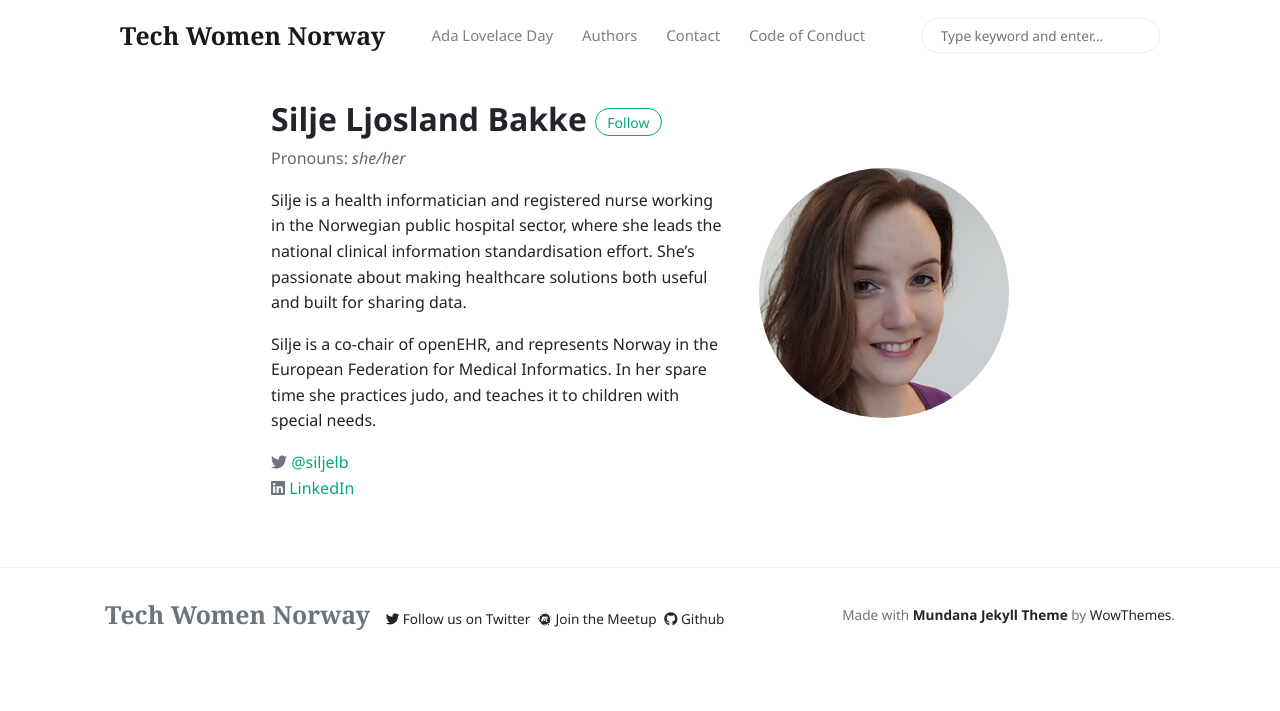
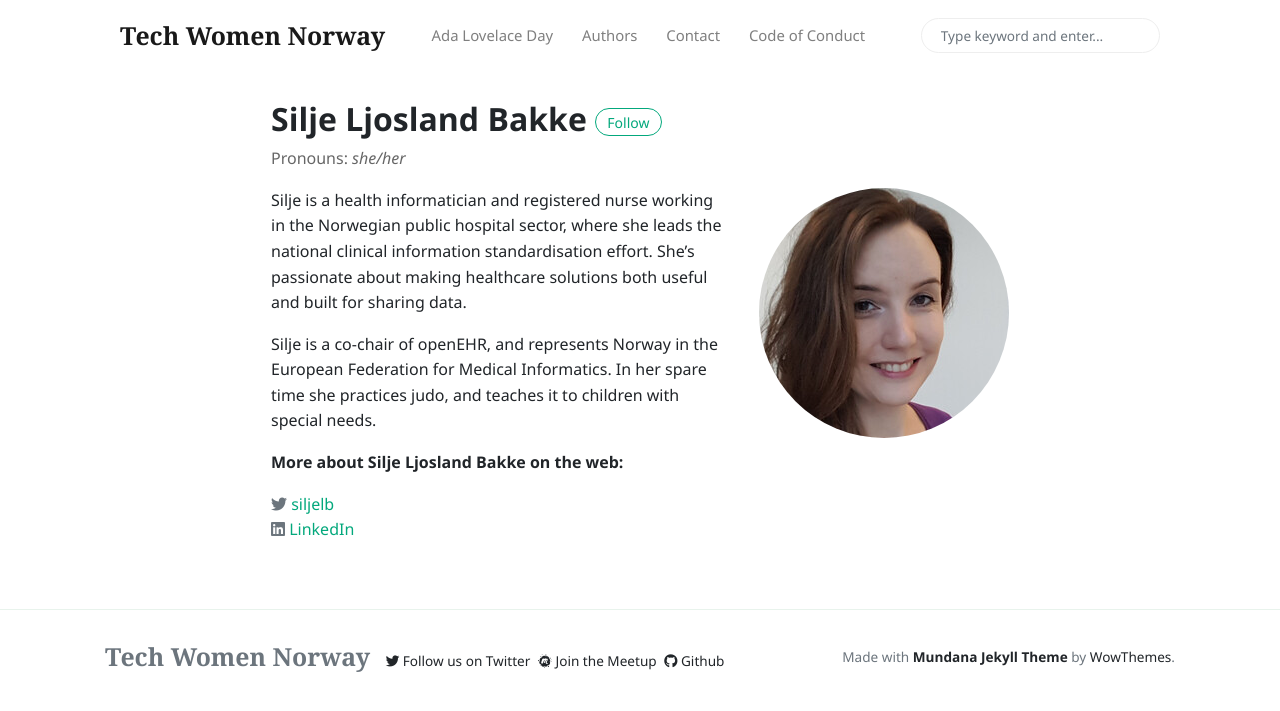
Before and after one commit to tech-women/tech-women.github.io, a Jekyll site: the page built from _pages/speakers/silje-ljosland-bakke.md, in a window 1280 px wide. Shown: the top 711 px of the page. Built offline with Jekyll 4.4.1, drawn with Linux system fonts in a browser that asks for light colours; nearby versions of some CDN libraries.

```diff
--- a/_layouts/speaker.html
+++ b/_layouts/speaker.html
@@ -19,15 +19,36 @@ layout: default
     <p><a href="{{ speaker.site }}">{{ speaker.site }}</a></p>
     {% endif %} {{ speaker.bio | markdownify }}
 
+    <p><strong>More about {{ speaker.name }} on the web:</strong></p>
     <p>
+      {% if speaker.website %}
+      <a
+              target="_blank"
+              href="{{ speaker.website }}"
+              title="Website of {{ speaker.name }}"
+      >
+        <i class="fa fa-globe text-muted" aria-hidden="true"></i>
+        {{ speaker.website | replace: "https://" "" | replace: "http://" "" }} </a
+      ><br />
+      {% endif %}
       <a
         target="_blank"
         href="https://twitter.com/{{ speaker.twitter }}"
         title="{{ speaker.name }} on Twitter"
       >
         <i class="fab fa-twitter text-muted" aria-hidden="true"></i>
-        @{{ speaker.twitter }} </a
+        {{ speaker.twitter }} </a
       ><br />
+      {% if speaker.github %}
+      <a
+              target="_blank"
+              href="https://github.com/{{ speaker.github }}"
+              title="{{ speaker.name }} on GitHub"
+      >
+        <i class="fab fa-github text-muted" aria-hidden="true"></i>
+        {{ speaker.github }} </a
+      ><br />
+      {% endif %}
       {% if speaker.linkedin %}
       <a
         target="_blank"
```
Also changed, not shown: _data/speakers.yml (+13 -0 lines), _pages/ada-lovelace-day-2019.md (+3 -2 lines), _pages/speakers/marta-paciorkowska.md (added, +5 -0 lines), assets/speakers/a_meba.1000.jpg (renamed from assets/images/marta_paciorkowska.jpg), assets/speakers/a_meba.250.jpg (added), assets/speakers/a_meba.500.jpg (added), assets/speakers/a_meba.jpg (added).
